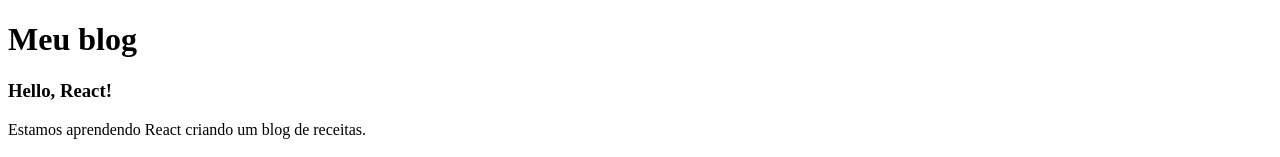
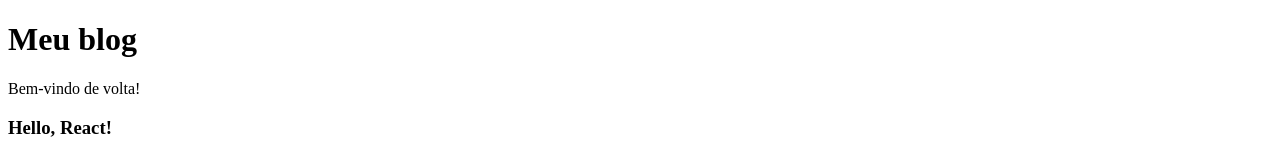
Before and after one commit to pedrofeld/react, a React app: page / in a window 1280 px wide. Shown: the top 157 px of the page. Built offline with nearby package versions, Linux system fonts and the light colour scheme; the HTML template or start-up script is replaced by a standard one.

Commit message:
feat: adicionando renderização condicional simulando login

```diff
--- a/src/componentes/Header/index.tsx
+++ b/src/componentes/Header/index.tsx
@@ -1,7 +1,17 @@
 function Header() {
+    const usuarioLogado = true;
+    let message;
+
+    if (usuarioLogado) {
+        message = <p>Bem-vindo de volta!</p>;
+    } else {
+        message = <p>Por favor, faça login.</p>;
+    }
+
     return (
         <header>
             <h1>Meu blog</h1>
+            {message}
         </header>
     )
 }
```
